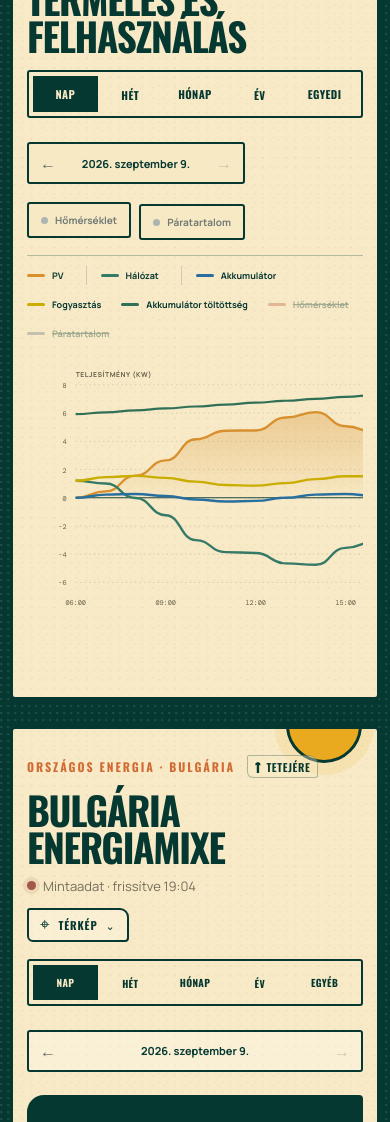
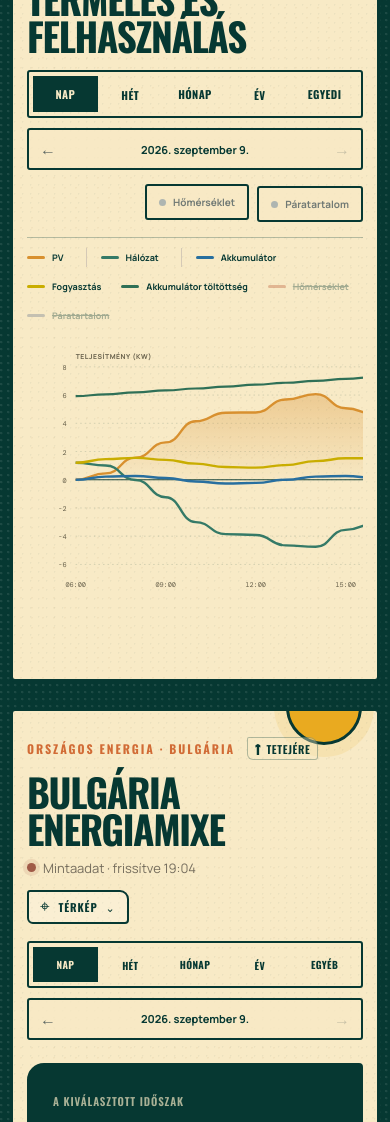
Before and after one commit to pisipite/pasztra-tech, a React (Vite) app: page / in a window 390 px wide. Shown: the part 625-1747 px from the top of the page. Built offline with nearby package versions, Linux system fonts and the light colour scheme.

Commit message:
Align period steppers below range tabs

```diff
--- a/src/BulgariaEnergyMix.tsx
+++ b/src/BulgariaEnergyMix.tsx
@@ -278,20 +278,18 @@ export function BulgariaEnergyMix({ data, householdFallback = [] }: Props) {
             <i aria-hidden="true">⌄</i>
           </button>
         </div>
-        <div className="period-tabs bulgaria-mix__tabs section-header__tools" role="tablist" aria-label="Bulgária energiamix időszaka">
+        <div className="period-control-stack section-header__tools">
+          <div className="period-tabs bulgaria-mix__tabs" role="tablist" aria-label="Bulgária energiamix időszaka">
             {periods.map((item) => <button key={item.key} role="tab" aria-selected={period === item.key} className={period === item.key ? "active" : ""} onClick={() => { setPeriod(item.key); setAnchor(new Date()); }}>{item.label}</button>)}
           </div>
-      </div>
-
-      <div className="bulgaria-mix__controls">
           <div className="period-stepper">
             <button onClick={() => stepPeriod(-1)} aria-label="Előző energiamix-időszak">←</button>
             <strong>{periodLabel(period, effectiveAnchor, customStart, customEnd)}</strong>
             <button onClick={() => stepPeriod(1)} disabled={period !== "custom" && isCurrentPeriod(period, effectiveAnchor)} aria-label="Következő energiamix-időszak">→</button>
           </div>
+          {period === "custom" && <div className="custom-range period-control-stack__custom"><label><span>Kezdőnap</span><input type="date" value={customStart} max={customEnd} onChange={(event) => setCustomStart(event.target.value)} /></label><span aria-hidden="true">→</span><label><span>Zárónap</span><input type="date" value={customEnd} min={customStart} max={dateInputValue(new Date())} onChange={(event) => setCustomEnd(event.target.value)} /></label></div>}
         </div>
-
-      {period === "custom" && <div className="custom-range bulgaria-mix__custom"><label><span>Kezdőnap</span><input type="date" value={customStart} max={customEnd} onChange={(event) => setCustomStart(event.target.value)} /></label><span aria-hidden="true">→</span><label><span>Zárónap</span><input type="date" value={customEnd} min={customStart} max={dateInputValue(new Date())} onChange={(event) => setCustomEnd(event.target.value)} /></label></div>}
+      </div>
 
       {mapOpen && <div id="bulgaria-power-plant-map">
         <BulgariaPowerPlantMap
--- a/src/EnergyAnalytics.tsx
+++ b/src/EnergyAnalytics.tsx
@@ -195,32 +195,33 @@ export function EnergyAnalytics({ data, period, anchor, customStart, customEnd,
           <div className="section-kicker"><p className="eyebrow">Energiafolyam</p><BackToTop /></div>
           <h2>Termelés és felhasználás</h2>
         </div>
-        <div className="period-tabs section-header__tools" role="tablist" aria-label="Időfelbontás">
+        <div className="period-control-stack section-header__tools">
+          <div className="period-tabs" role="tablist" aria-label="Időfelbontás">
             {periods.map((item) => (
               <button key={item.key} role="tab" aria-selected={period === item.key} className={period === item.key ? "active" : ""} onClick={() => onPeriodChange(item.key)}>{item.label}</button>
             ))}
           </div>
-      </div>
-
-      <div className="analysis-controls">
           <div className="period-stepper">
             <button onClick={() => onStep(-1)} aria-label="Előző időszak">←</button>
             <strong>{periodLabel(period, anchor, customStart, customEnd)}</strong>
             <button onClick={() => onStep(1)} disabled={nextDisabled} aria-label="Következő időszak">→</button>
           </div>
+          {period === "custom" && (
+            <div className="custom-range period-control-stack__custom">
+              <label><span>Kezdőnap</span><input type="date" value={customStart} max={customEnd} onChange={(event) => onCustomChange(event.target.value, customEnd)} /></label>
+              <span aria-hidden="true">→</span>
+              <label><span>Zárónap</span><input type="date" value={customEnd} min={customStart} max={new Date().toISOString().slice(0, 10)} onChange={(event) => onCustomChange(customStart, event.target.value)} /></label>
+            </div>
+          )}
+        </div>
+      </div>
+
+      <div className="analysis-controls analysis-controls--overlays">
         <div className="overlay-toggles" aria-label="Kiegészítő adatsorok">
           <button className={temperatureVisible ? "active temperature" : ""} aria-pressed={temperatureVisible} onClick={() => setTemperatureVisible((value) => !value)}><i />Hőmérséklet</button>
           <button className={humidityVisible ? "active humidity" : ""} aria-pressed={humidityVisible} onClick={() => setHumidityVisible((value) => !value)}><i />Páratartalom</button>
         </div>
       </div>
-
-      {period === "custom" && (
-        <div className="custom-range">
-          <label><span>Kezdőnap</span><input type="date" value={customStart} max={customEnd} onChange={(event) => onCustomChange(event.target.value, customEnd)} /></label>
-          <span aria-hidden="true">→</span>
-          <label><span>Zárónap</span><input type="date" value={customEnd} min={customStart} max={new Date().toISOString().slice(0, 10)} onChange={(event) => onCustomChange(customStart, event.target.value)} /></label>
-        </div>
-      )}
 
       <div className={`chart-legend${isLine ? "" : " is-bar-legend"}`} aria-label="Jelmagyarázat">
         {availableSeries.map((series) => <button type="button" key={series.key} className={`${series.groupStart ? "series-group-start " : ""}${isEnergySeriesVisible(series.key) ? "" : "is-hidden"}`.trim()} aria-pressed={isEnergySeriesVisible(series.key)} onClick={() => toggleEnergySeries(series.key)}><i style={{ background: series.color }} />{series.label}</button>)}
--- a/src/styles.css
+++ b/src/styles.css
@@ -223,9 +223,6 @@ html { scroll-behavior: smooth; }
 .bulgaria-mix__map-toggle.is-open { color: var(--poster-paper-light); background: var(--poster-deep); }
 .bulgaria-mix__map-toggle.is-open > i { transform: rotate(180deg); }
 .bulgaria-mix__tabs { flex: 0 0 auto; }
-.bulgaria-mix__controls { display: flex; margin: 24px 0 12px; }
-.bulgaria-mix__controls .period-stepper { width: min(390px, 100%); background: rgba(255,255,255,.28); }
-.bulgaria-mix__custom { margin: 0 0 15px; }
 .bulgaria-mix__now > p,
 .bulgaria-mix__chart-head span,
 .bulgaria-mix__bar-title b {
@@ -1096,7 +1093,7 @@ main { max-width: 1480px; margin: 0 auto; padding: 55px clamp(20px, 4vw, 64px) 3
 .climate-chart-heading > div:first-child span { color: var(--muted); font-size: 10px; font-weight: 700; text-transform: uppercase; letter-spacing: .09em; }
 .climate-chart-heading > div:first-child strong { font-family: "Fraunces", serif; font-size: clamp(22px, 2.5vw, 32px); font-weight: 600; letter-spacing: -.035em; }
 .climate-period-tabs { flex: 0 0 auto; }
-.climate-chart-controls { display: flex; align-items: center; justify-content: space-between; gap: 18px; margin-bottom: 14px; }
+.climate-chart-controls { display: flex; align-items: center; justify-content: flex-end; gap: 18px; margin-bottom: 14px; }
 .climate-chart-options { display: flex; flex-wrap: wrap; align-items: center; justify-content: flex-end; gap: 10px 18px; }
 .climate-aggregation { display: flex; padding: 3px; border: 1px solid #d3c7b4; border-radius: 9px 4px 10px 6px; background: #eee7db; }
 .climate-aggregation button { border: 0; border-radius: 6px; padding: 7px 10px; color: #756e62; background: transparent; cursor: pointer; font-size: 9px; font-weight: 700; }
@@ -1984,6 +1981,23 @@ main { max-width: 1500px; padding-top: 28px; }
   flex: 0 0 auto;
   align-self: flex-start;
 }
+.period-control-stack {
+  display: grid;
+  width: min(390px, 100%);
+  gap: 10px;
+  justify-items: stretch;
+}
+.period-control-stack .period-tabs,
+.period-control-stack .period-stepper { width: 100%; }
+.period-control-stack__custom {
+  display: grid;
+  grid-template-columns: minmax(0, 1fr) auto minmax(0, 1fr);
+  width: 100%;
+  padding: 0;
+}
+.period-control-stack__custom label { min-width: 0; }
+.period-control-stack__custom input { width: 100%; min-width: 0; }
+.analysis-controls--overlays { justify-content: flex-end; padding-top: 14px; }
 .section-header > .period-tabs,
 .section-header > .forecast-tabs { margin-top: 0; }
 .section-header--dark h2 { color: var(--poster-paper-light); }
@@ -2002,4 +2016,6 @@ main { max-width: 1500px; padding-top: 28px; }
   .section-header > .period-tabs button,
   .section-header > .forecast-tabs button { flex: 1; min-width: 0; }
   .section-header__tools { justify-self: start; }
-}
+  .section-header .period-control-stack,
+  .climate-chart-heading .period-control-stack { width: 100%; }
+}
```
Also changed, not shown: src/components/DashboardCards.tsx (+10 -8 lines). Lines whose indentation alone changed are shown as unchanged.
